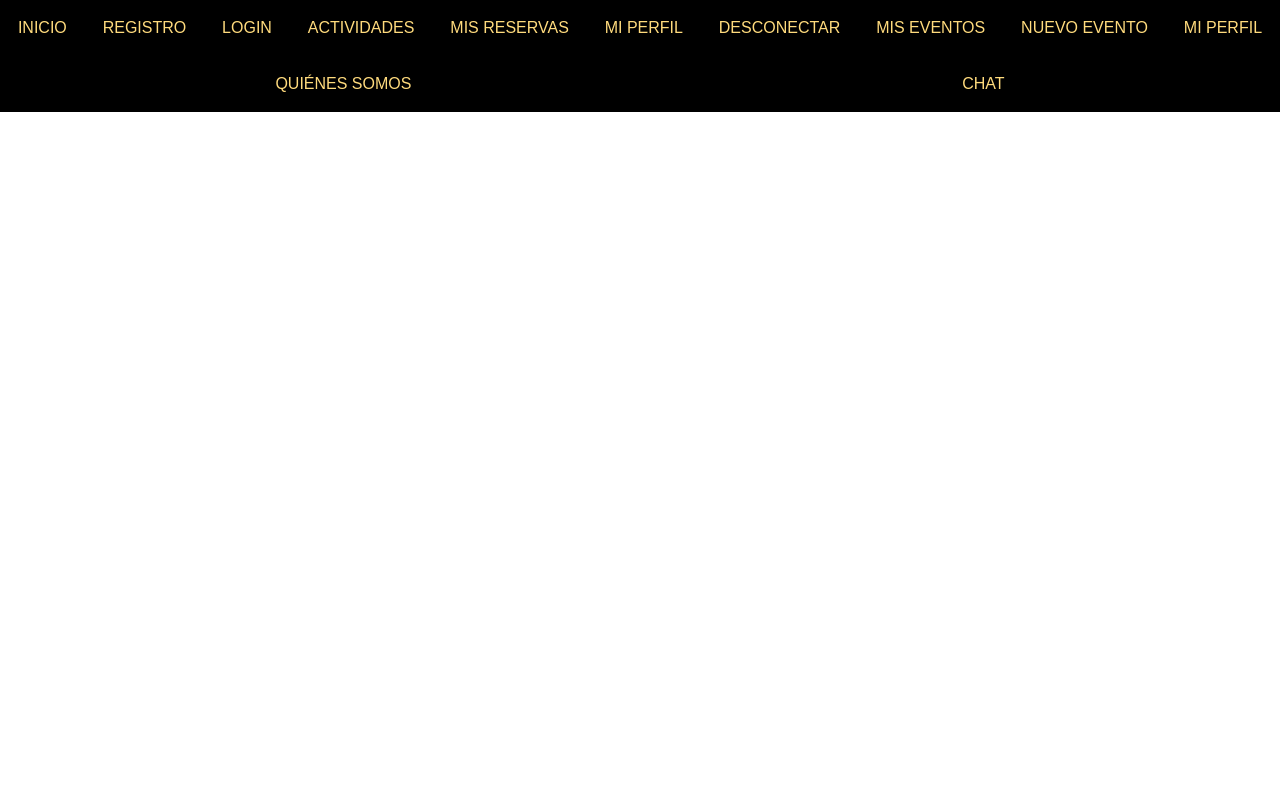
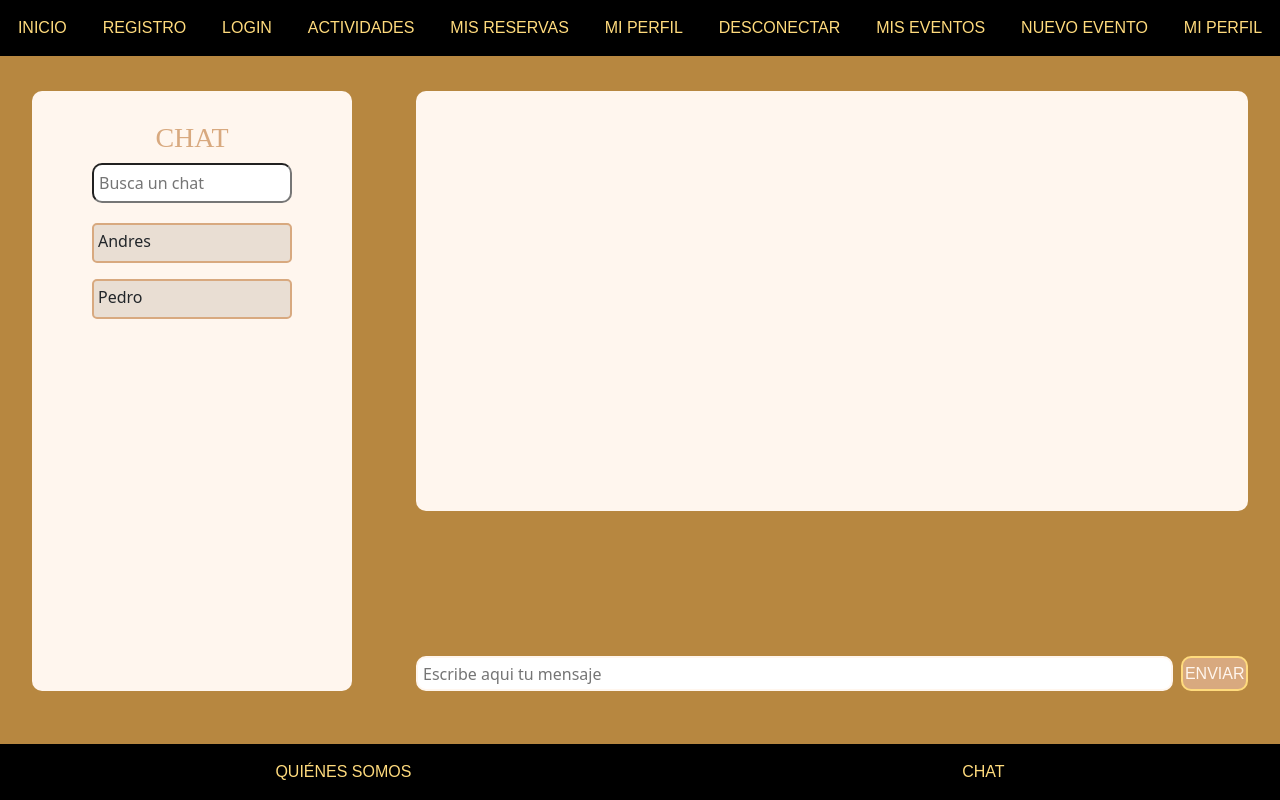
Before and after one commit to SildelaBarrera/Ruralea, an Angular app: page /chat in a window 1280 px wide. Before the commit this address led to /. Built offline with nearby package versions, Linux system fonts and the light colour scheme; a web font is replaced by a local one.

Commit message:
chat a medias

```diff
--- a/src/app/app-routing.module.ts
+++ b/src/app/app-routing.module.ts
@@ -9,6 +9,8 @@ import { NuevoEventoComponent } from './pages/nuevo-evento/nuevo-evento.componen
 import { MisReservasComponent } from './pages/mis-reservas/mis-reservas.component';
 import { PerfilComponent } from './pages/perfil/perfil.component';
 import { PerfilProductorComponent } from './pages/perfil-productor/perfil-productor.component';
+import { FooterComponent } from './components/footer/footer.component';
+import { ChatComponent } from './pages/chat/chat.component';
 
 
 const routes: Routes = [
@@ -21,7 +23,8 @@ const routes: Routes = [
   {path:"nuevoEvento", component: NuevoEventoComponent},
   {path:"misReservas", component: MisReservasComponent},
   {path:"perfilUsuario", component: PerfilComponent},
-  {path:"perfilProductor", component: PerfilProductorComponent}
+  {path:"perfilProductor", component: PerfilProductorComponent},
+  {path:"chat", component:ChatComponent}
 
 
 ];
--- a/src/app/components/card/card.component.ts
+++ b/src/app/components/card/card.component.ts
@@ -2,7 +2,6 @@ import { Component, EventEmitter, Input, Output } from '@angular/core';
 import { ActivatedRoute, Router } from '@angular/router';
 import {Evento} from 'src/app/models/evento';
 import { ReservasService } from 'src/app/shared/reservas.service';
-
 import { EventoServiceService } from 'src/app/shared/evento-service.service';
 
 @Component({
--- a/src/app/components/footer/footer.component.html
+++ b/src/app/components/footer/footer.component.html
@@ -1,5 +1,4 @@
 <div class="footer">
-    <a routerLink= "/quienesSomos">QUIÉNES SOMOS</a>
-    <a routerLink= "/chat">CHAT</a>
-
+    <a routerLink="/quienesSomos">QUIÉNES SOMOS</a>
+    <a *ngIf="path !== 'landing' && path !== 'registro' && path !== 'login'" routerLink="/chat">CHAT</a>
 </div>
--- a/src/app/components/footer/footer.component.ts
+++ b/src/app/components/footer/footer.component.ts
@@ -1,4 +1,5 @@
 import { Component } from '@angular/core';
+import { ActivatedRoute, NavigationEnd, Router } from '@angular/router';
 
 @Component({
   selector: 'app-footer',
@@ -6,5 +7,13 @@ import { Component } from '@angular/core';
   styleUrls: ['./footer.component.css']
 })
 export class FooterComponent {
+  public path:string;
+  constructor(private router: Router){
+    this.router.events.subscribe((event) => {
+      if (event instanceof NavigationEnd) {
+        this.path = event.url.split('/')[1];
+      }
+    });
+  }
 
 }
--- a/src/app/pages/chat/chat.component.css
+++ b/src/app/pages/chat/chat.component.css
@@ -0,0 +1,94 @@
+.contenedor{
+    display: flex;
+    flex-direction: row;
+    justify-content: space-around;
+    width: 100%;
+    height: 86vh;
+    background-color: #B78740;
+}
+
+.usuarios{
+    height: 75vh;
+    width: 25%;
+    display: flex;
+    flex-direction: column;
+    align-items: center;
+    background-color: var(--blanco);
+    border-radius: 10px;
+    margin-top: 35px;
+}
+h3{
+    font-family: var(--JejuHallasan);
+    color: var(--marronMedio);
+    margin-top:30px;
+}
+.buscar{
+    height: 40px;
+    width:200px ;
+    border-radius: 10px;
+    padding-left: 5px;
+}
+.users{
+    margin-top: 20px;
+    display: flex;
+    flex-direction: column;
+    align-items: center;
+
+}
+p{
+    height: 40px;
+    width:200px ;
+    border: solid 2px var(--marronMedio);
+    border-radius: 5px;
+    background-color: var(--grisFondo);
+    padding: 4px;
+}
+.contenedor2{
+    height: 75vh;
+    width: 65%;
+    display: flex;
+    flex-direction: column;
+    justify-content: space-between;
+    align-items: center;
+    margin-top: 35px;
+}
+
+.mensajes p {
+    margin: 5px 0; /* Margen superior e inferior de 5px */
+    padding: 10px; /* Relleno de 10px */
+    background-color: red; /* Color de fondo gris claro */
+    border-radius: 10px; /* Bordes redondeados */
+  }
+
+.comunicacion{
+    height: 420px;
+    width: 100%;
+    border-radius: 10px;
+    background-color: var(--blanco);
+}
+.enviar{
+    display: flex;
+    flex-direction: row;
+    justify-content: space-between;
+    align-items: center;
+    height: 35px;
+    width: 100%;
+}
+.texto{
+    height: 35px;
+    width: 91%;
+    border-radius: 10px;
+    border: solid 2px var(--blanco);
+    padding-left: 5px;
+}
+
+button{
+    height: 35px;
+    width: 8%;
+    border-radius: 10px;
+    background-color: var(--marronMedio);
+    font-family: var(--links);
+    border:solid 2px var(--mostaza);
+    color:var(--blanco);
+    margin-right: -px;
+}
--- a/src/app/pages/chat/chat.component.html
+++ b/src/app/pages/chat/chat.component.html
@@ -1 +1,22 @@
-<p>chat works!</p>
+<div class="contenedor">
+    <div class="usuarios">
+        <h3>CHAT</h3>
+        <input class="buscar" type="text" placeholder="Busca un chat">
+        <div class="users">
+            <p>{{usuarioServicio.usuario.name}}</p>
+            <p>{{usuarioServicio.usuario2.name}}</p>
+        </div>
+    </div>
+    <div class="contenedor2">
+        <div class="comunicacion">
+            <div class="mensajes" #mensajes>
+
+            </div>
+        </div>
+        <div class="enviar">
+            <input class="texto" type="text" placeholder="Escribe aqui tu mensaje" #input1>
+            <button (click)="enviar(input1.value)">ENVIAR</button>
+        </div>
+    </div>
+
+</div>
--- a/src/app/pages/chat/chat.component.ts
+++ b/src/app/pages/chat/chat.component.ts
@@ -1,4 +1,5 @@
-import { Component } from '@angular/core';
+import { Component, ElementRef, ViewChild } from '@angular/core';
+import { UsuarioServiceService } from 'src/app/shared/usuario-service.service';
 
 @Component({
   selector: 'app-chat',
@@ -6,5 +7,21 @@ import { Component } from '@angular/core';
   styleUrls: ['./chat.component.css']
 })
 export class ChatComponent {
+  @ViewChild('mensajes') mensajesDiv: ElementRef;
+  constructor(public usuarioServicio:UsuarioServiceService){
+
+  }
+  enviar(mensaje: string): void {
+    // Verifica que el mensaje no esté vacío antes de agregarlo
+    if (mensaje.trim() !== '') {
+      // Crea un nuevo elemento <p> con el contenido del mensaje
+      const nuevoMensaje = document.createElement('p');
+      nuevoMensaje.textContent = mensaje;
+
+      // Agrega el nuevo mensaje al div de mensajes
+      this.mensajesDiv.nativeElement.appendChild(nuevoMensaje);
+
+    }
+  }
 
 }
--- a/src/styles.css
+++ b/src/styles.css
@@ -23,6 +23,6 @@
     --letraBoton: "Acme", sans-serif;
     --inputColor:#FDD9AF;
     --fondoUsuario: #B4A185;
-
+    --grisFondo: rgba(147, 127, 103, 0.20);
 
 }
```
